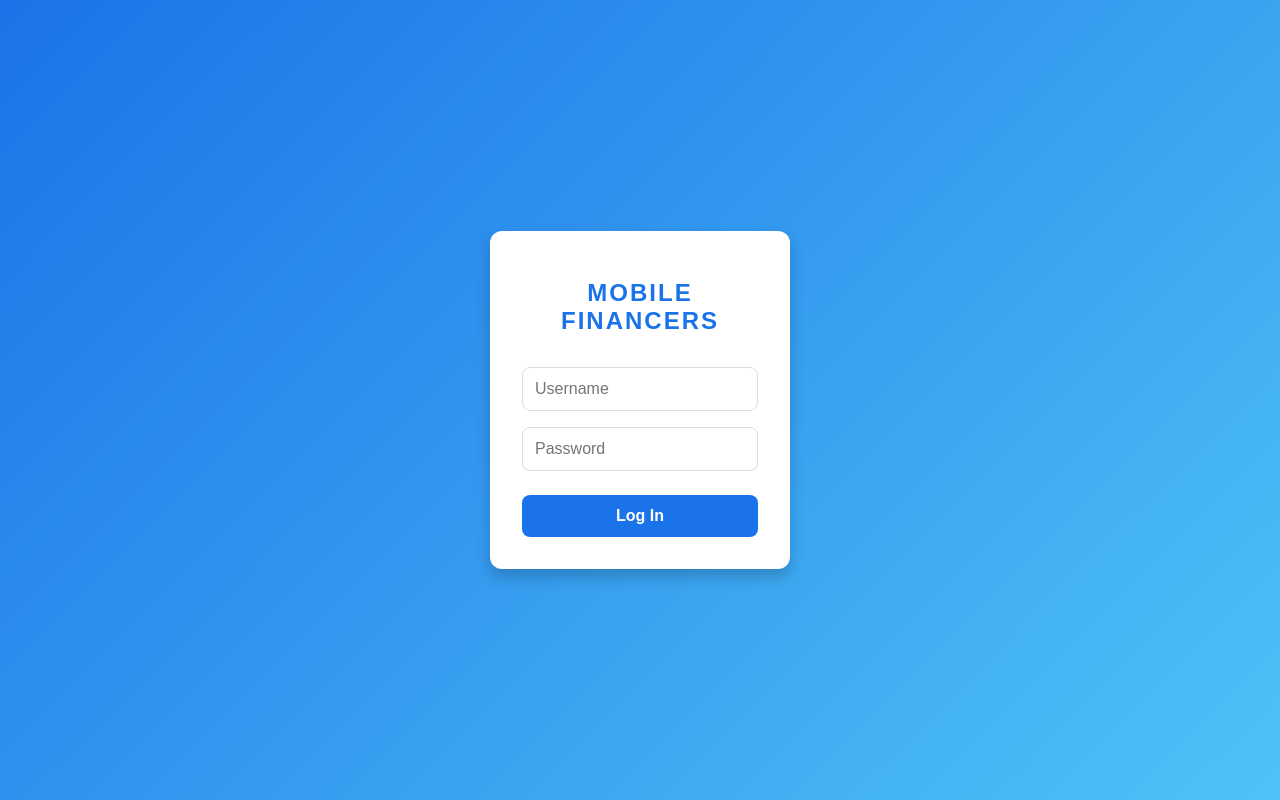
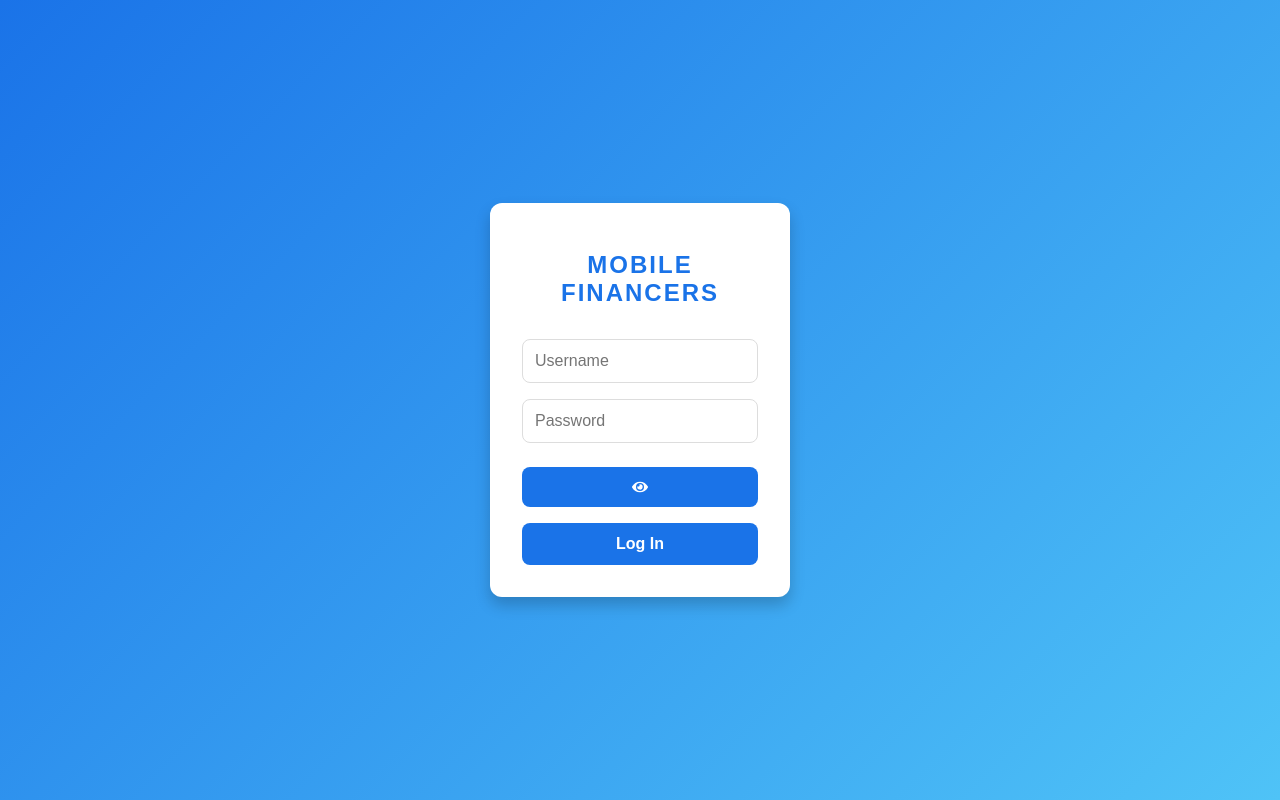
Before and after one commit to ColbyJohnson/mobile-financiers, a React (Vite) app in the folder apps/web/: page / in a window 1280 px wide. Built offline with nearby package versions, Linux system fonts and the light colour scheme.

Commit message:
Added a toggle button to be able to see the password

```diff
--- a/apps/web/package.json
+++ b/apps/web/package.json
@@ -18,7 +18,8 @@
     "express": "^5.1.0",
     "plaid": "^38.1.0",
     "react": "^19.1.1",
-    "react-dom": "^19.1.1"
+    "react-dom": "^19.1.1",
+    "react-icons": "^5.5.0"
   },
   "devDependencies": {
     "@eslint/js": "^9.33.0",
--- a/apps/web/src/frontend/App.css
+++ b/apps/web/src/frontend/App.css
@@ -46,3 +46,42 @@
 .login-container button:hover {
   background: #1669c1;
 }
+
+.password-row {
+  display: flex;
+  align-items: center;
+  margin: 0.5rem 0;
+}
+
+.password-row input {
+  flex: 1;
+  padding: 0.75rem;
+  border: 1px solid #ddd;
+  border-radius: 8px 0 0 8px; /* rounded left only */
+  font-size: 1rem;
+}
+
+.password-row input:focus {
+  outline: none;
+  border-color: #1a73e8;
+  box-shadow: 0 0 4px rgba(26, 115, 232, 0.5);
+}
+
+.toggle-btn {
+  padding: 0.75rem 1rem;
+  border: 1px solid #ddd;
+  border-left: none;
+  border-radius: 0 8px 8px 0; /* rounded right only */
+  background: #f9f9f9;
+  cursor: pointer;
+  color: #1a73e8;
+  font-size: 1.2rem;
+  display: flex;
+  align-items: center;
+  justify-content: center;
+}
+
+.toggle-btn:hover {
+  background: #eef3fc;
+  color: #1669c1;
+}
--- a/apps/web/src/frontend/App.tsx
+++ b/apps/web/src/frontend/App.tsx
@@ -1,15 +1,33 @@
-import './App.css'
+import React, { useState } from "react";
+import { FaEye, FaEyeSlash } from "react-icons/fa";
+import "./App.css";
 
-function App() {
+const App: React.FC = () => {
+  const [showPassword, setShowPassword] = useState(false);
 
   return (
     <div className="login-container">
       <h1>MOBILE FINANCERS</h1>
+
       <input type="text" placeholder="Username" />
-      <input type="password" placeholder="Password" />
-      <button>Log In</button>
+
+      <div className="password-wrapper">
+        <input
+          type={showPassword ? "text" : "password"}
+          placeholder="Password"
+        />
+        <button
+          type="button"
+          className="toggle-btn"
+          onClick={() => setShowPassword(!showPassword)}
+        >
+          {showPassword ? <FaEyeSlash /> : <FaEye />}
+        </button>
+      </div>
+
+      <button className="login-btn">Log In</button>
     </div>
-  )
-}
+  );
+};
 
-export default App
+export default App;
```
Also changed, not shown: 1 other file (tests, documents, lock files or other folders).
